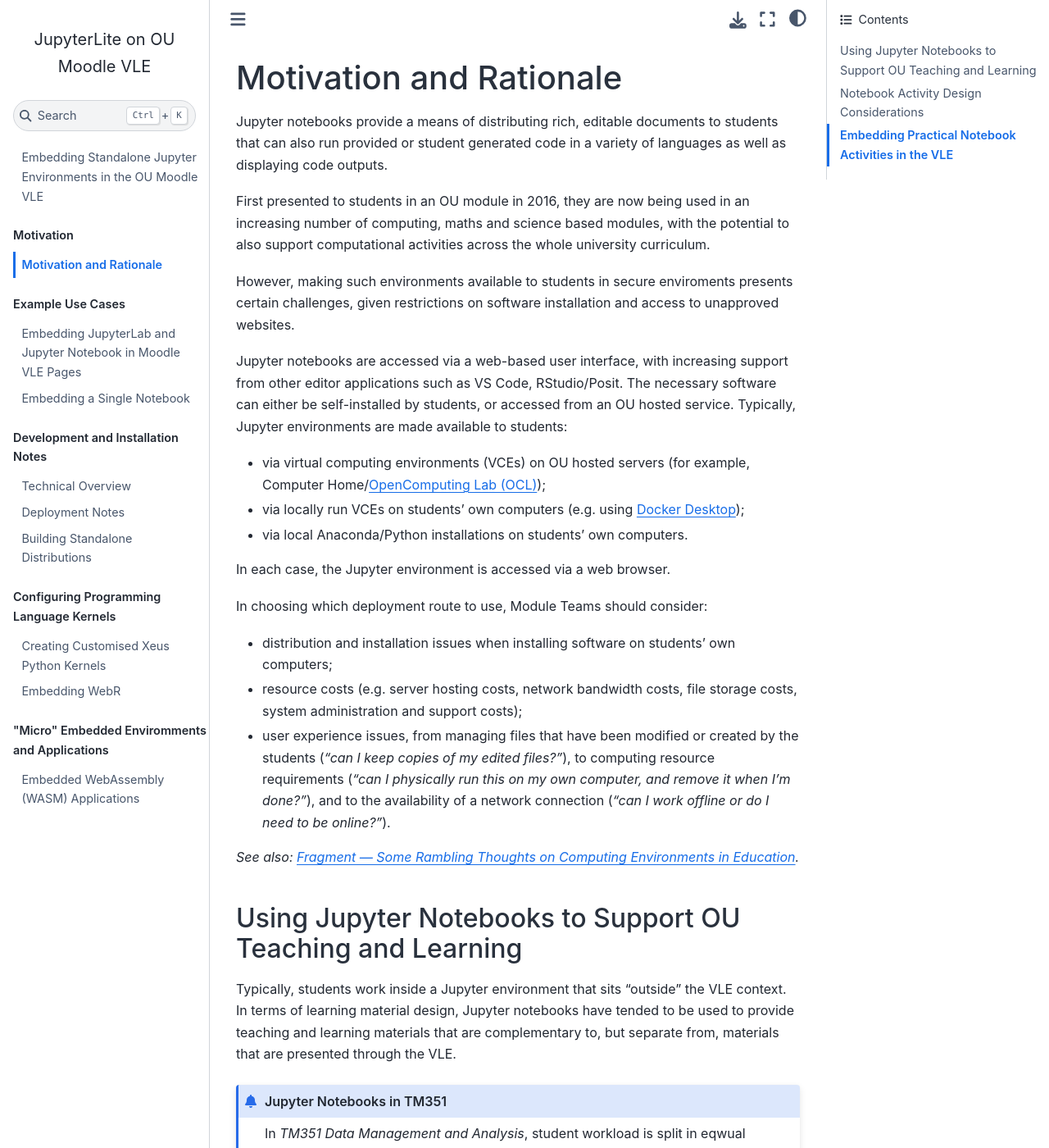
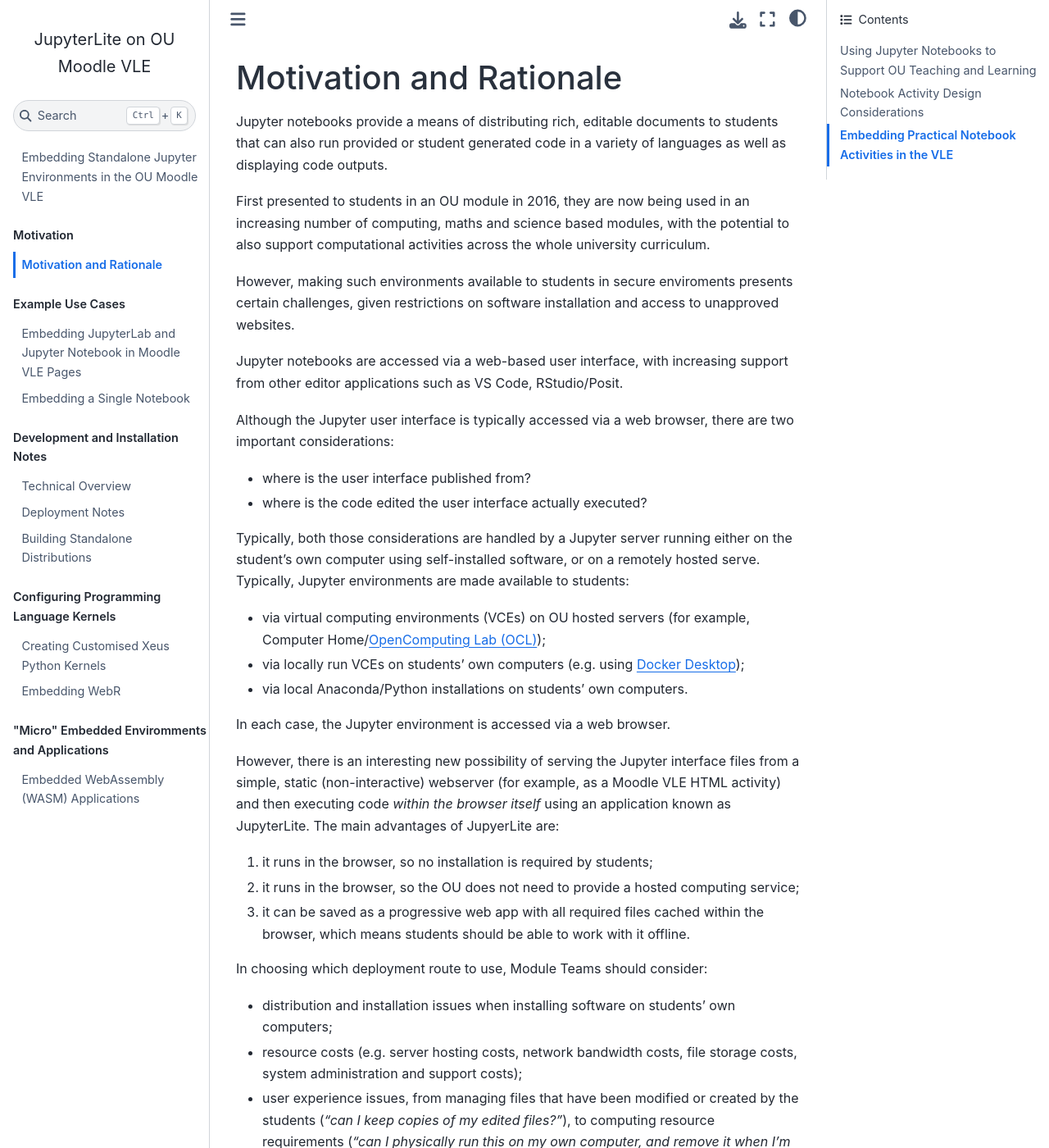
Before and after one commit to OpenComputingLab/jupyterlite_in_moodle_vle, a Jupyter Book: the page built from motivation.md, in a window 1280 px wide and 1400 px high. Shown: the whole window at 82% size. Built offline with Jupyter Book 1.0.4 settings and Sphinx 7.4.7 and the Sphinx Book theme 1.1.4, drawn with Linux system fonts in a browser that asks for light colours; pages that are not in the unit, such as notebooks, are missing from menus.

Commit message:
Update motivation.md

```diff
--- a/motivation.md
+++ b/motivation.md
@@ -6,13 +6,28 @@
 
 However, making such environments available to students in secure enviroments presents certain challenges, given restrictions on software installation and access to unapproved websites.
 
-Jupyter notebooks are accessed via a web-based user interface, with increasing support from other editor applications such as VS Code, RStudio/Posit. The necessary software can either be self-installed by students, or accessed from an OU hosted service. Typically, Jupyter environments are made available to students:
+Jupyter notebooks are accessed via a web-based user interface, with increasing support from other editor applications such as VS Code, RStudio/Posit.
+
+Although the Jupyter user interface is typically accessed via a web browser, there are two important considerations:
+
+- where is the user interface published from?
+- where is the code edited the user interface actually executed?
+
+Typically, both those considerations are handled by a Jupyter server running either on the student's own computer using self-installed software, or on a remotely hosted serve. Typically, Jupyter environments are made available to students:
 
 - via virtual computing environments (VCEs) on OU hosted servers (for example, Computer Home/[OpenComputing Lab (OCL)](https://docs.ocl.open.ac.uk/container-launcher/user/));
 - via locally run VCEs on students' own computers (e.g. using [Docker Desktop](https://docs.docker.com/desktop/));
 - via local Anaconda/Python installations on students' own computers.
 
 In each case, the Jupyter environment is accessed via a web browser.
+
+However, there is an interesting new possibility of serving the Jupyter interface files from a simple, static (non-interactive) webserver (for example, as a Moodle VLE HTML activity) and then executing code *within the browser itself* using an application known as JupyterLite. The main advantages of JupyerLite are:
+
+1) it runs in the browser, so no installation is required by students;
+
+2) it runs in the browser, so the OU does not need to provide a hosted computing service;
+
+3) it can be saved as a progressive web app with all required files cached within the browser, which means students should be able to work with it offline.
 
 In choosing which deployment route to use, Module Teams should consider:
 
```
